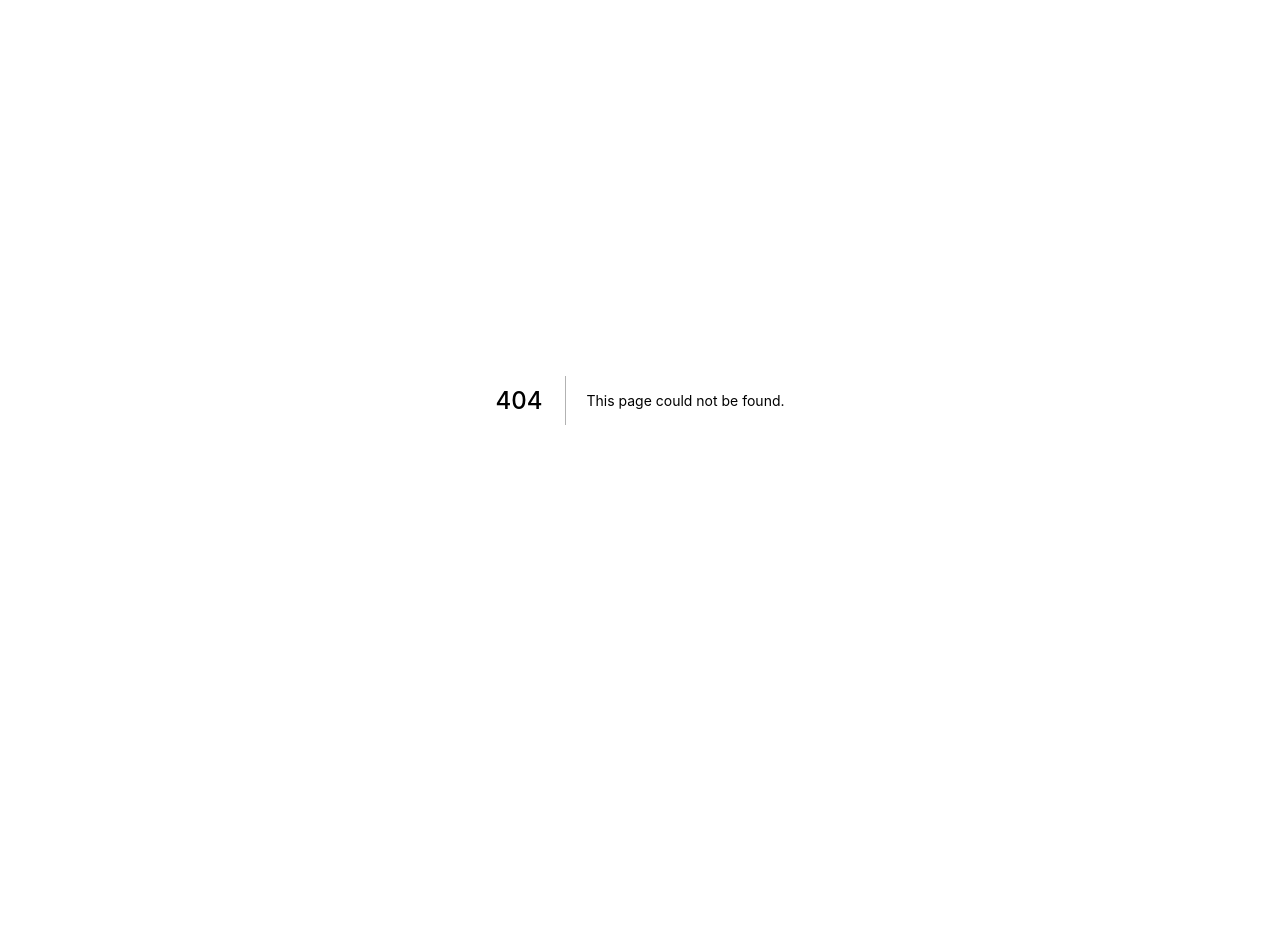
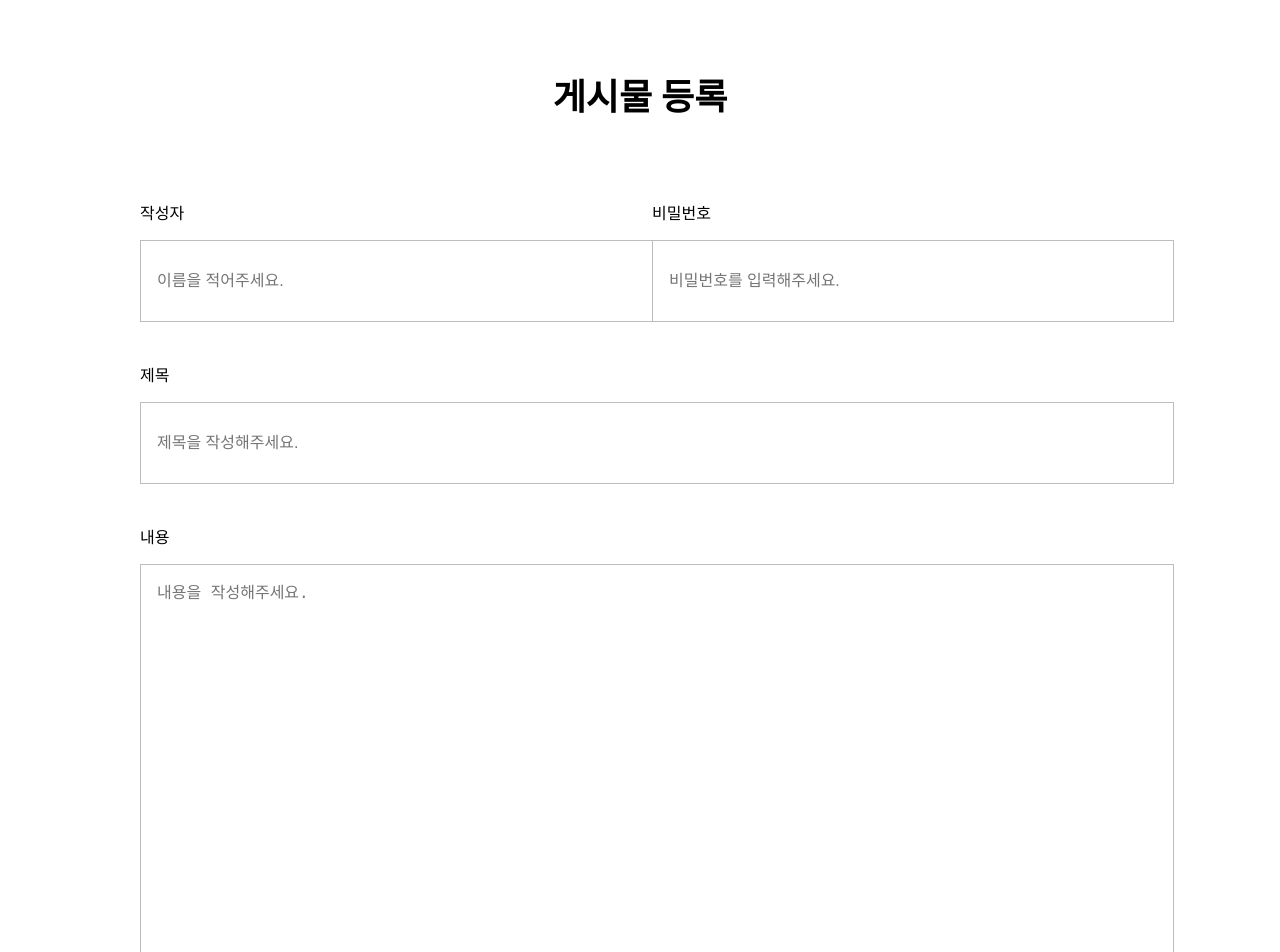
Before and after one commit to oncee0210/freeboard_frontend, a Next.js app: page /board/new in a window 1280 px wide. Before the commit this address had no page. Shown: the top 952 px of the page. Before the commit the page ends 800 px from the top, so only its background shows below. Built offline with nearby package versions, Linux system fonts and the light colour scheme.

Commit message:
자유게시판 포폴 글쓰기 진행중

```diff
--- /dev/null
+++ b/pages/board/new/index.js
@@ -0,0 +1,46 @@
+import TextArea from 'antd/es/input/TextArea'
+import {
+  Container,
+  Wrapper,
+  Title,
+  Group,
+  Child,
+  Label,
+  Input,
+  Textar
+} from '../../../styles/emotion'
+
+export default function BoardNewPage() {
+  return (
+    <div>
+      <Container>
+        <Wrapper>
+          <Title>게시물 등록</Title>
+
+          <Group mt={80}>
+            <Child col={2}>
+              <Label for="">작성자</Label>
+              <Input type="text" placeholder="이름을 적어주세요." />
+            </Child>
+            <Child col={2}>
+              <Label for="">비밀번호</Label>
+              <Input type="password" placeholder="비밀번호를 입력해주세요." />
+            </Child>
+          </Group>
+          <Group mt={40}>
+            <Child>
+              <Label for="">제목</Label>
+              <Input type="text" placeholder="제목을 작성해주세요." />
+            </Child>
+          </Group>
+          <Group mt={40}>
+            <Child>
+              <Label for="">내용</Label>
+              <Textar cols="30" rows="10" placeholder="내용을 작성해주세요." />
+            </Child>
+          </Group>
+        </Wrapper>
+      </Container>
+    </div>
+  )
+}
--- a/pages/index.js
+++ b/pages/index.js
@@ -1,6 +1,6 @@
 import Head from 'next/head'
 import Image from 'next/image'
-import styles from '@/styles/Home.module.css'
+import styles from '../styles/Home.module.css'
 
 export default function Home() {
   return (
--- /dev/null
+++ b/styles/emotion.js
@@ -0,0 +1,60 @@
+import styled from '@emotion/styled'
+
+export const Container = styled.div`
+  padding-top: 60px;
+  padding-bottom: 100px;
+`
+
+export const Wrapper = styled.div`
+  width: 1000px;
+  max-width: 100%;
+  margin: 0 auto;
+`
+
+export const Title = styled.div`
+  font-size: 36px;
+  font-weight: 700;
+  color: #000;
+  text-align: center;
+`
+
+export const Child = styled.div`
+  width: ${props => (props.col ? 'calc(100% / '+props.col+')' : '100%')};
+`
+
+export const Group = styled.div`
+  display: flex;
+  flex-wrap: nowrap;
+  flex-direction: row;
+  align-item: center;
+  gap: 10px 24px;
+  margin-top: ${props => (props.mt ? props.mt+'px' : '0')};
+`
+
+export const Label = styled.label`
+  display: block;
+  margin-bottom: 16px;
+  font-size: 16px;
+  font-weight: 500;
+  color: #000;
+`
+
+export const Input = styled.input`
+  width: 100%;
+  height: 52px;
+  padding: 14px 16px;
+  border: 1px solid #bdbdbd;
+  font-size: 16px;
+  font-weight: 500;
+  color: #000;
+`
+
+export const Textar = styled.textarea`
+  width: 100%;
+  height: 480px;
+  padding: 14px 16px;
+  border: 1px solid #bdbdbd;
+  font-size: 16px;
+  font-weight: 500;
+  color: #000;
+`
```
